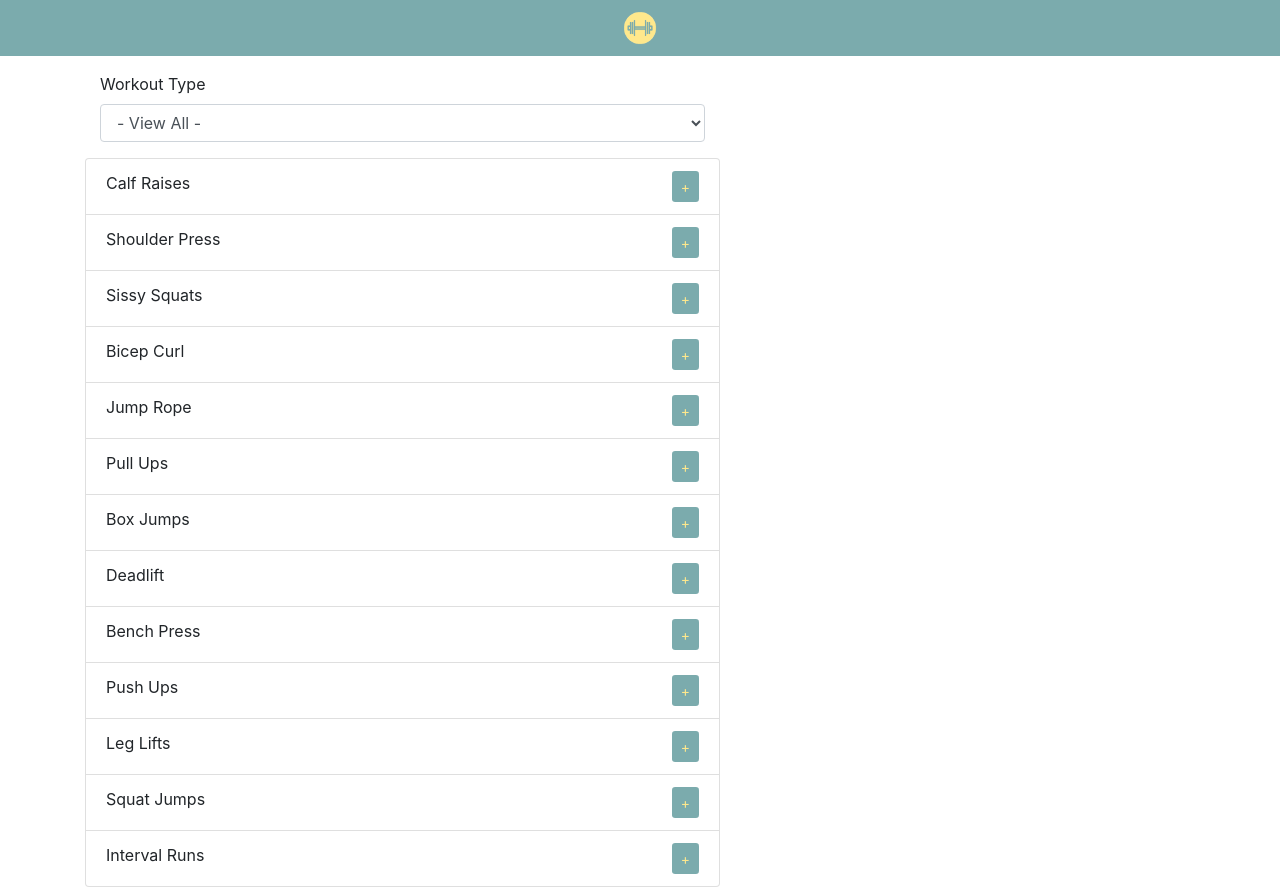
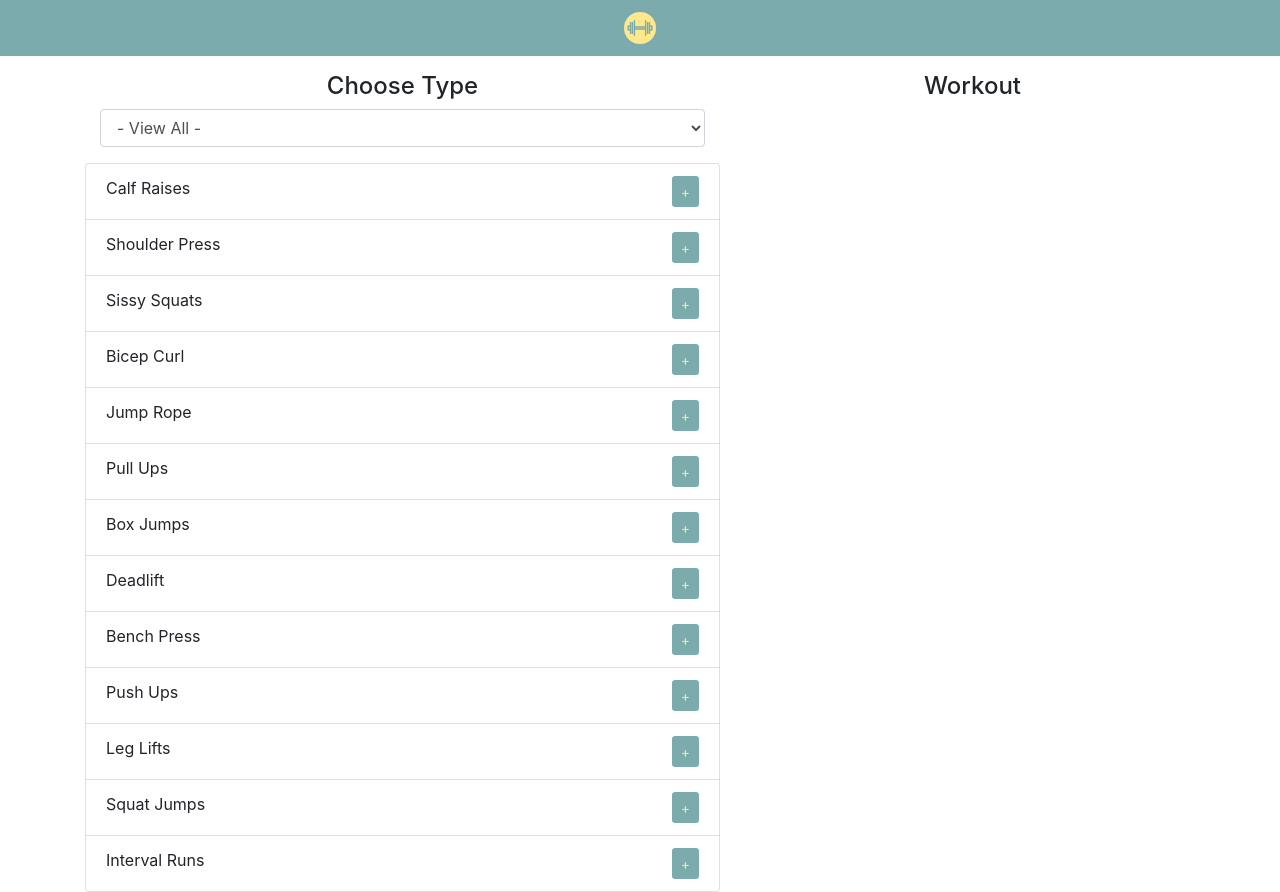
Before and after one commit to rachaelchar/Workout-Builder, a React (Create React App) app: page / in a window 1280 px wide. Built offline with nearby package versions, Linux system fonts and the light colour scheme.

Commit message:
change .map key to exercise name, fix header styling

```diff
--- a/src/App.js
+++ b/src/App.js
@@ -99,6 +99,7 @@ function App() {
 
   // Function to add exercise to workout
   const addToWorkout = (exercise) => {
+
     setWorkout([
       ...workout,
       exercise
@@ -107,7 +108,11 @@ function App() {
 
   // Function to remove exercise from workout
   const removeFromWorkout = (exercise) => {
-    alert(exercise, "removed from workout");
+    const newWorkoutList = workout.filter((deletedExercise) => {
+      // return the complete list of exercises that do not match the key of the deleted exercise
+      return exercise.name !== deletedExercise.name
+    });
+    setWorkout(newWorkoutList);
   }
 
   // When the component mounts, show all exercises
--- a/src/components/ExerciseItem/index.js
+++ b/src/components/ExerciseItem/index.js
@@ -9,12 +9,12 @@ export default function ExerciseItem(props) {
       {
         props.list === "exerciseList" ?
           < button
-            className="btn btn-ocean btn-sm float-right text-sun"
+            className="btn btn-ocean btn-sm float-right"
             onClick={() => props.addToWorkout(props.exercise)}
           >+</button>
           :
           < button
-            className="btn btn-sun btn-sm float-right text-ocean"
+            className="btn btn-sun btn-sm float-right"
             onClick={() => props.removeFromWorkout(props.exercise)
             }
           >-</button >
--- a/src/components/Search/index.js
+++ b/src/components/Search/index.js
@@ -4,7 +4,7 @@ export default function Search(props) {
   return (
     <div className="col-12">
       <div className="form-group">
-        <label for="workoutType">Workout Type</label>
+        <h4 className="text-center">Choose Type</h4>
         <select
           className="form-control"
           id="workoutType"
--- a/src/components/Workout/index.js
+++ b/src/components/Workout/index.js
@@ -4,9 +4,11 @@ import ExerciseItem from "../ExerciseItem";
 export default function Workout(props) {
   return (
     <div>
+      <h4 className="text-center">Workout</h4>
       <ul className="list-group">
         {props.exerciseList.map((exercise) =>
           <ExerciseItem
+            // FIX: remove by id still removes all exercises from workout; want to remove just the clicked one
             key={exercise.name}
             exercise={exercise}
             list="workout"
```
